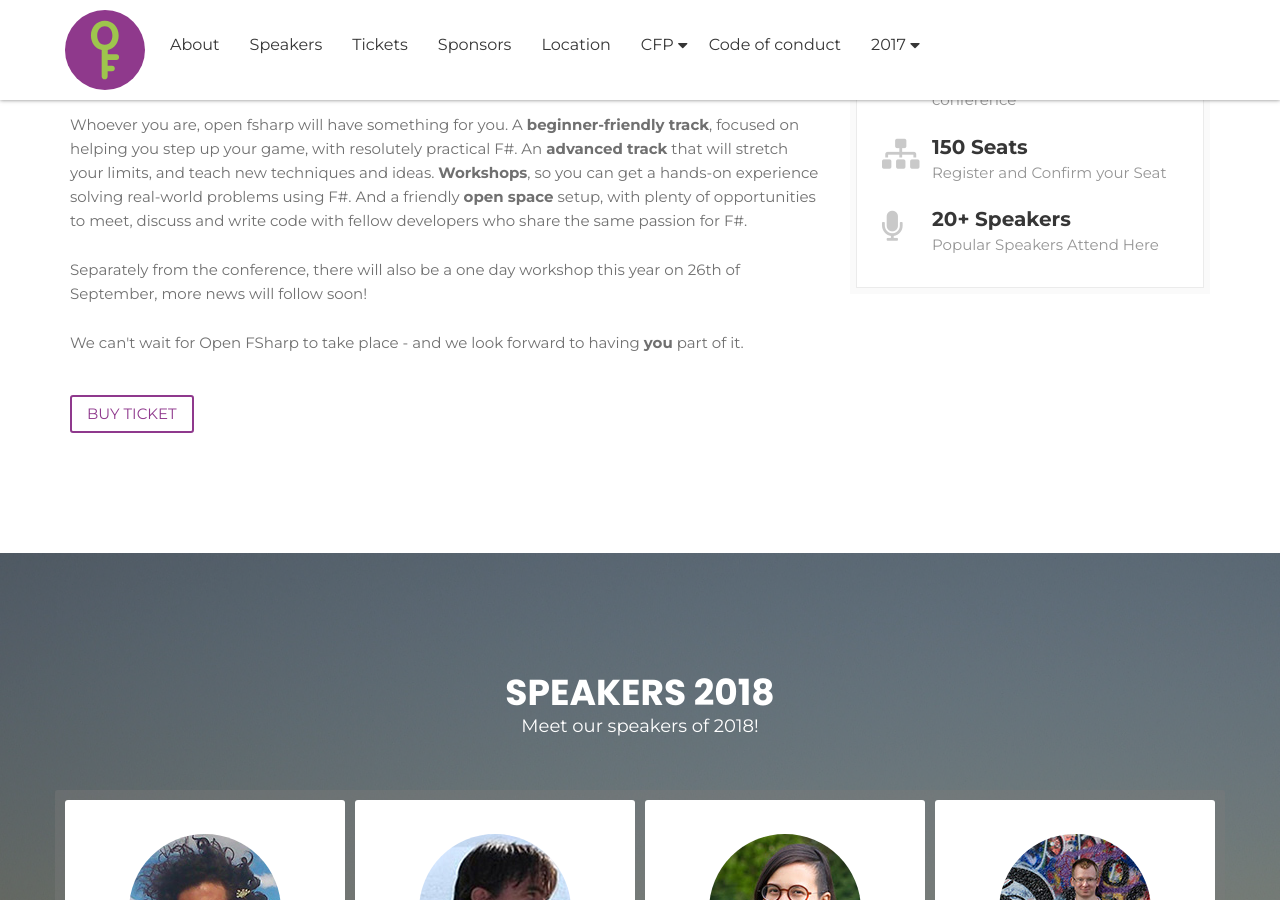
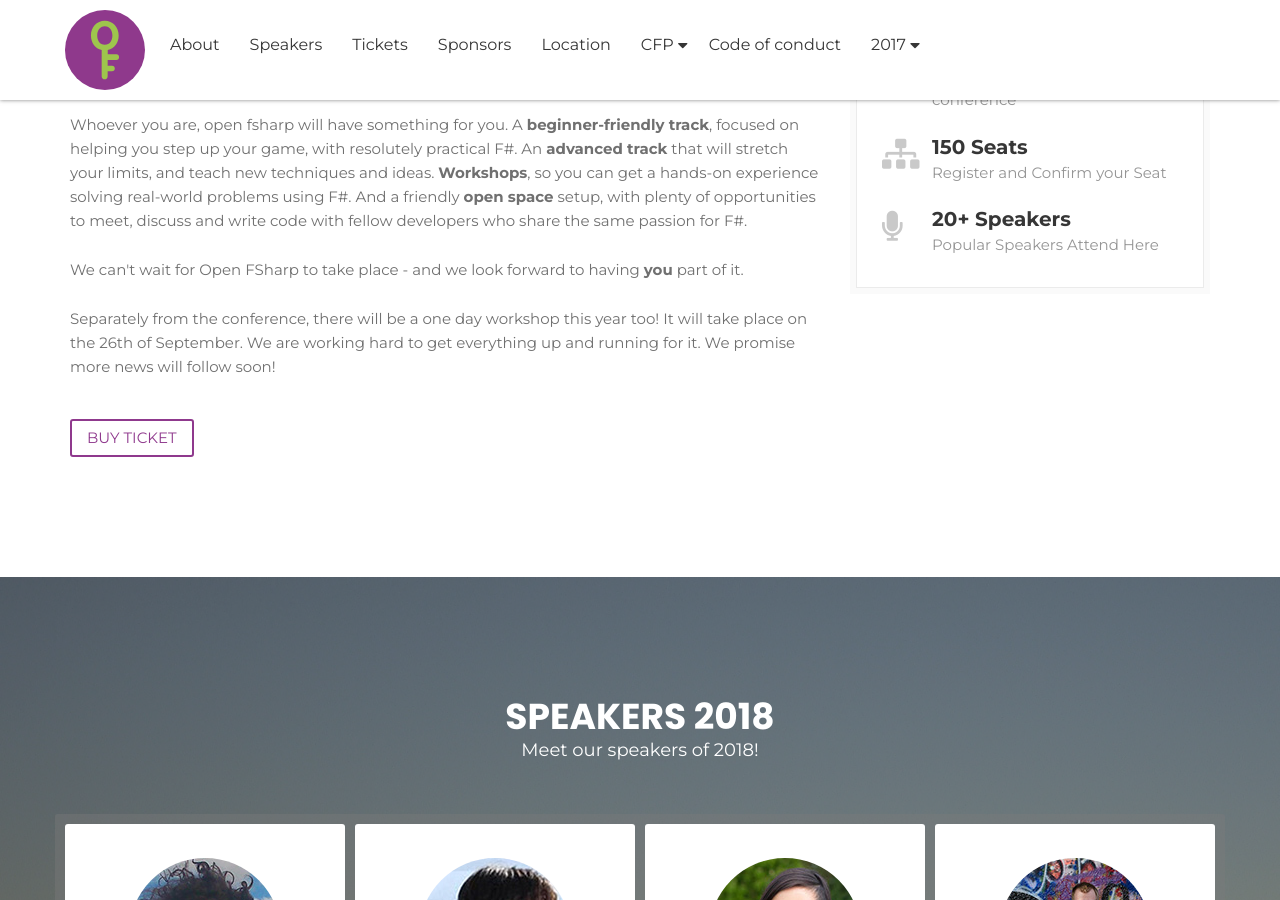
Before and after one commit to open-fsharp/open-fsharp.github.io, a Jekyll site: the page built from index.html, in a window 1280 px wide and 900 px high, scrolled down 933 px. Built offline with Jekyll 4.4.1, drawn with Linux system fonts in a browser that asks for light colours; nearby versions of some CDN libraries; the list of posts is cut into pages by our own code; comment, search, counter and statistics services are not loaded.

Commit message:
rephrase workshop announcement a bit

```diff
--- a/index.html
+++ b/index.html
@@ -70,9 +70,10 @@
 
 					<p>Whoever you are, open fsharp will have something for you. A <strong>beginner-friendly track</strong>, focused on helping you step up your game, with resolutely practical F#. An <strong>advanced track</strong> that will stretch your limits, and teach new techniques and ideas. <strong>Workshops</strong>, so you can get a hands-on experience solving real-world problems using F#. And a friendly <strong>open space</strong> setup, with plenty of opportunities to meet, discuss and write code with fellow developers who share the same passion for F#.</p>
 
-					<p>Separately from the conference, there will also be a one day workshop this year on 26th of September, more news will follow soon!</p>
+					<p>We can't wait for Open FSharp to take place - and we look forward to having <b>you</b> part of it.</p>
 
-					<p>We can't wait for Open FSharp to take place - and we look forward to having <b>you</b> part of it.</p>
+					<p>Separately from the conference, there will be a one day workshop this year too! It will take place on the 26th of September.
+							We are working hard to get everything up and running for it. We promise more news will follow soon!</p>
 
 					<div class="button-group">
 						<a href="#tickets" class="custom-btn hvr-bounce-to-bottom">Buy Ticket</a>
```
